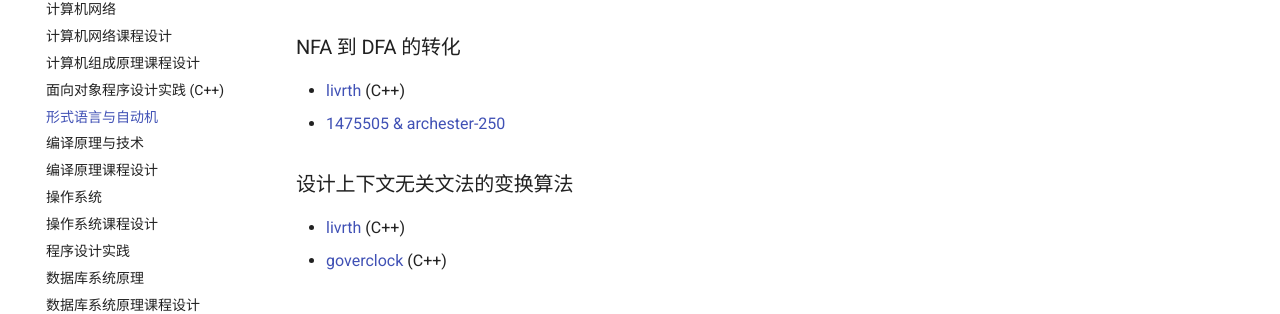
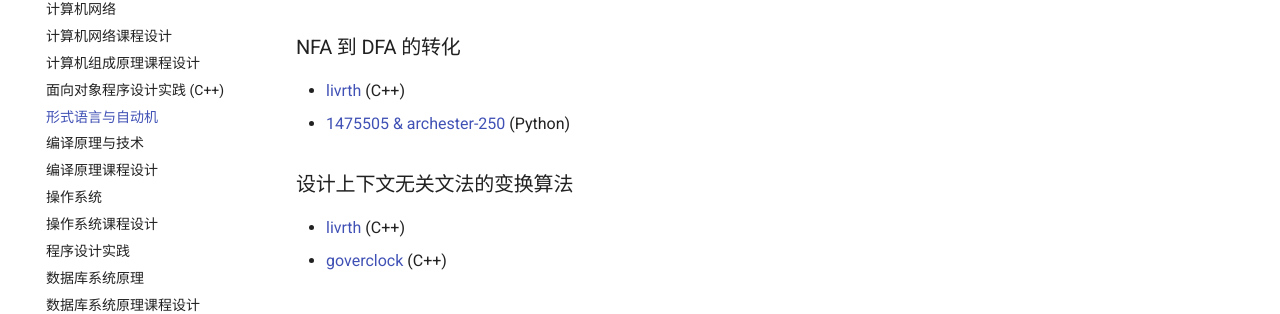
Before and after one commit to brupst/awesome-bupt-scs, an MkDocs documentation site: the page built from projects/Formal-Language.md, in a window 1280 px wide. Shown: the part 258-572 px from the top of the page. Built offline with MkDocs 1.6.1 and Material for MkDocs 9.7.7, drawn with Linux system fonts in a browser that asks for light colours; comment, search, counter and statistics services are not loaded.

Commit message:
Update Formal-Language.md

```diff
--- a/projects/Formal-Language.md
+++ b/projects/Formal-Language.md
@@ -5,7 +5,7 @@
 ### NFA 到 DFA 的转化
 
 - [livrth](https://github.com/livrth/NFA2DFA) (C++)
-- [1475505 & archester-250](https://github.com/1475505/NFA2DFA)
+- [1475505 & archester-250](https://github.com/1475505/NFA2DFA) (Python)
 
 ### 设计上下文无关文法的变换算法
 
```
